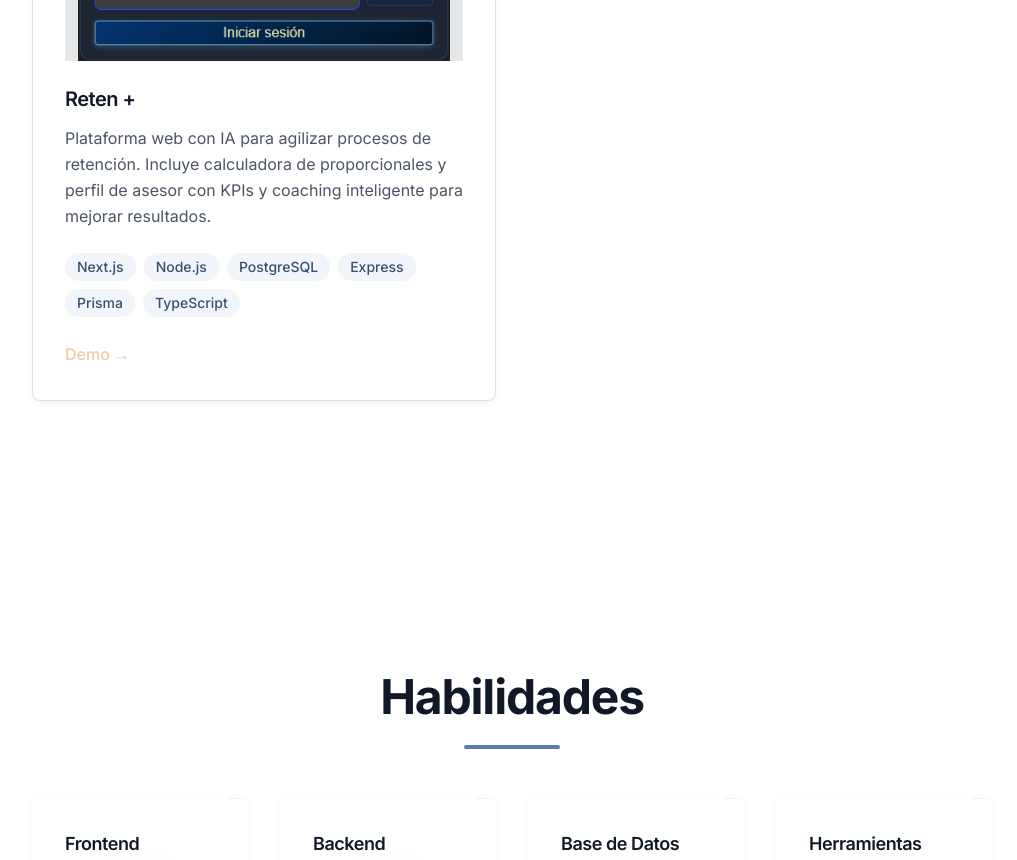
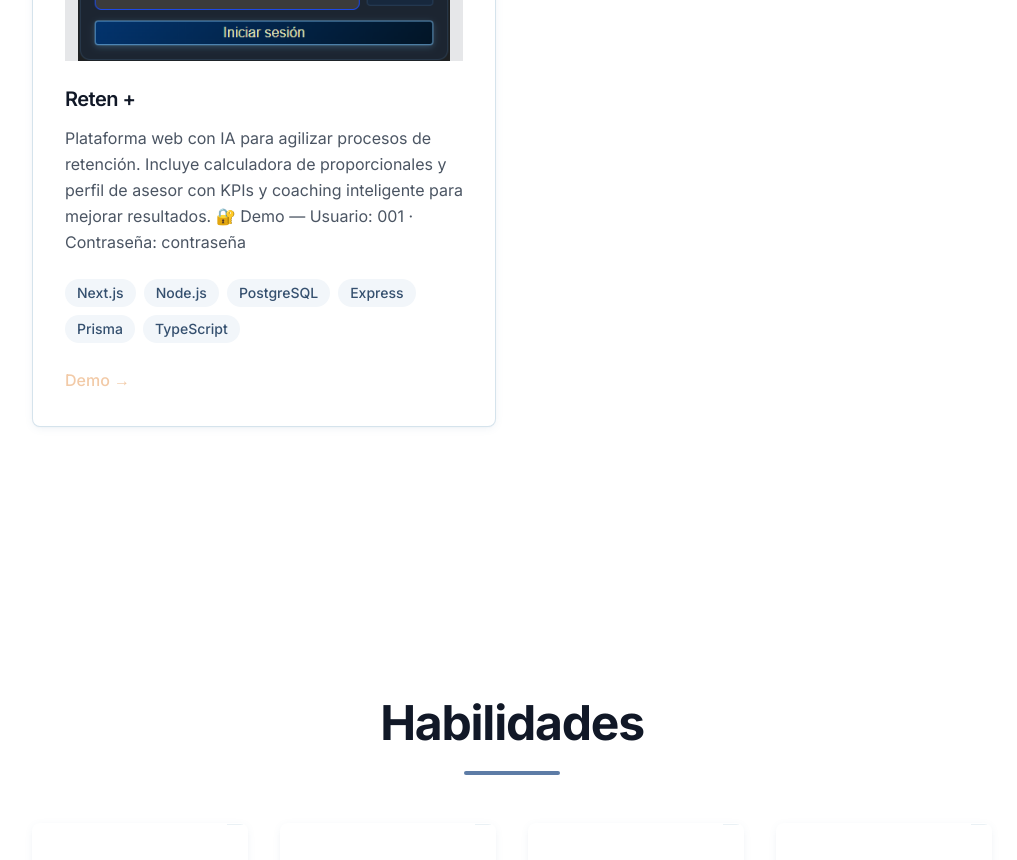
Before and after one commit to JELozanoV/MyWeb, a Next.js app in the folder frontend/: page / in a window 1280 px wide. Shown: the part 1360-2220 px from the top of the page, without its empty margins (128-1145 px from the left). Built offline with nearby package versions, Linux system fonts and the light colour scheme.

Commit message:
se añade informacion a componente proyectos

```diff
--- a/frontend/src/content/en/projects.ts
+++ b/frontend/src/content/en/projects.ts
@@ -1,5 +1,5 @@
 export const projects = {
   reten: {
-    description: 'Web platform powered by AI to streamline retention processes. Includes a proportional fee calculator and an advisor profile with KPIs and smart coaching to boost performance.',
+    description: 'Web platform powered by AI to streamline retention processes. Includes a proportional fee calculator and an advisor profile with KPIs and smart coaching to boost performance.\n\n🔐 Demo — User: 001 · Password: contraseña',
   }
 }
--- a/frontend/src/content/es/projects.ts
+++ b/frontend/src/content/es/projects.ts
@@ -1,5 +1,5 @@
 export const projects = {
   reten: {
-    description: 'Plataforma web con IA para agilizar procesos de retención. Incluye calculadora de proporcionales y perfil de asesor con KPIs y coaching inteligente para mejorar resultados.',
+    description: 'Plataforma web con IA para agilizar procesos de retención. Incluye calculadora de proporcionales y perfil de asesor con KPIs y coaching inteligente para mejorar resultados.\n\n🔐 Demo — Usuario: 001 · Contraseña: contraseña',
   }
 }
```
